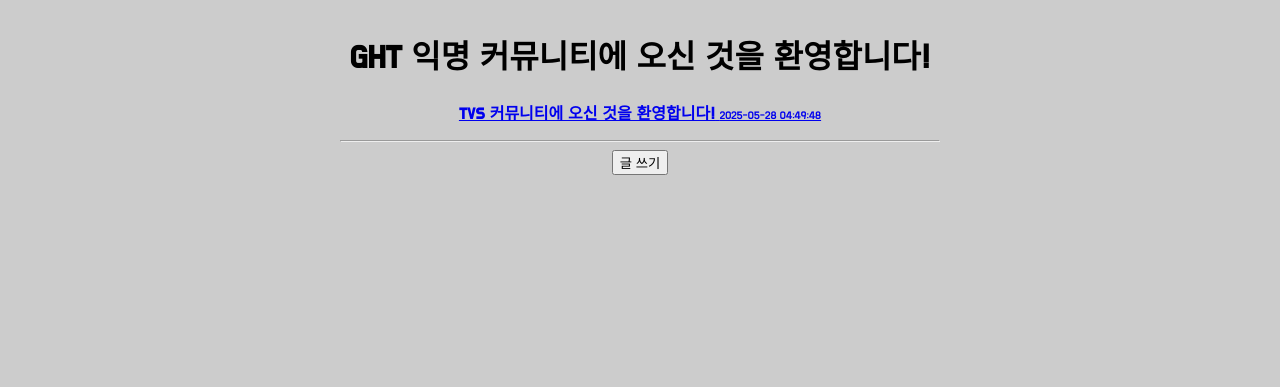
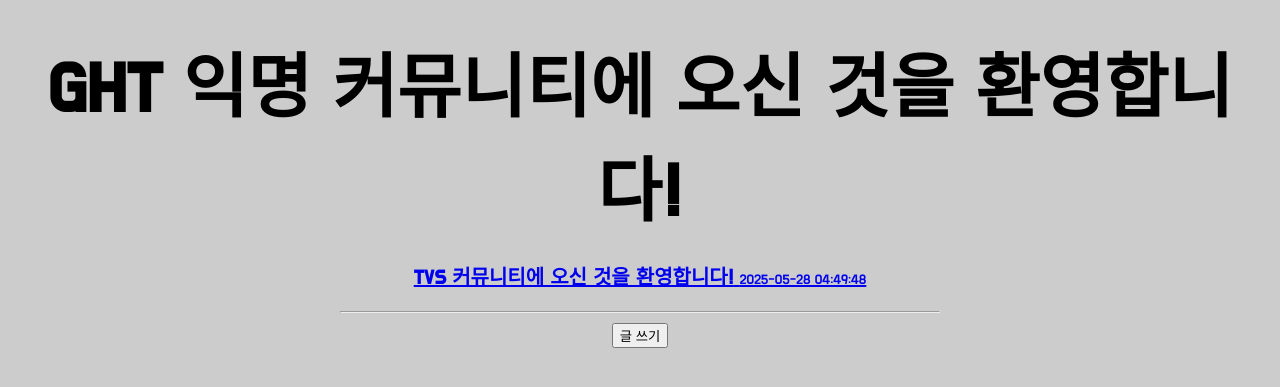
Before and after one commit to HaeengIn/tungtungtungtungtungtungtungtungtung, a Flask app: page / in a window 1280 px wide. Shown: the top 387 px of the page. Run offline with Flask 3, Linux system fonts and the light colour scheme; data comes from the database, SQL or seed files in the repository.

Commit message:
대문 제목, 글 목록 크기 변경

```diff
--- a/static/style.css
+++ b/static/style.css
@@ -17,6 +17,7 @@ body {
     max-width: 600px;
     text-align: center;
     margin: 0 auto;
+    font-size: 20px;
 }
 
 textarea {
@@ -32,4 +33,5 @@ ul {
 label {
     display: block;
     text-align: center;
+    font-size: 70px;
 }
```
